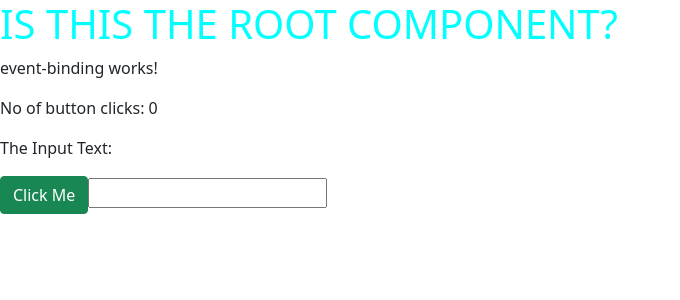
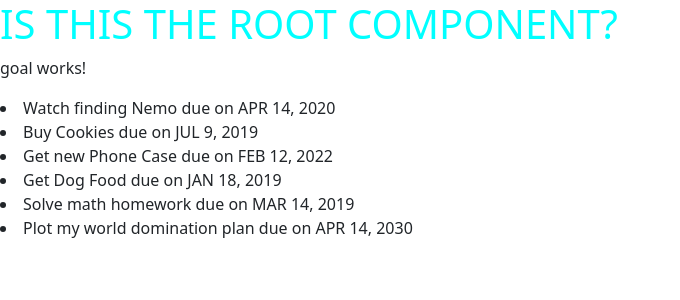
Before and after one commit to Paullete/angular-syntaxerror, an Angular app in the folder Desktop/Trial/angular-practice/: page / in a window 1280 px wide. Shown: the top 300 px of the page, without its empty margins (0-680 px from the left). Built offline with nearby package versions, Linux system fonts and the light colour scheme.

Commit message:
pipengoals

```diff
--- a/Desktop/Trial/angular-practice/src/app/app.component.html
+++ b/Desktop/Trial/angular-practice/src/app/app.component.html
@@ -5,4 +5,5 @@
 <!-- <app-my-second-component></app-my-second-component> -->
 <!-- <interpolation></interpolation> -->
 <!-- <app-property-binding></app-property-binding> -->
-<app-event-binding></app-event-binding>
+<!-- <app-event-binding></app-event-binding> -->
+<app-goal></app-goal>
--- a/Desktop/Trial/angular-practice/src/app/app.module.ts
+++ b/Desktop/Trial/angular-practice/src/app/app.module.ts
@@ -7,10 +7,12 @@ import {MyFirstComponent} from "./my-component/my-component";
 import { MySecondComponentComponent } from './my-second-component/my-second-component.component'
 import TheInterpolationComponent from './basics/databinding/interpolationcomponet/interpolation-component';
 import { PropertyBindingComponent } from './basics/databinding/property-binding/property-binding.component';
-import { EventBindingComponent } from './basics/databinding/event-binding/event-binding.component'
+import { EventBindingComponent } from './basics/databinding/event-binding/event-binding.component';
+import { GoalComponent } from './goal/goal/goal.component';
+
 @NgModule({
   declarations: [
-    AppComponent, MyFirstComponent, MySecondComponentComponent, TheInterpolationComponent, PropertyBindingComponent, EventBindingComponent
+    AppComponent, MyFirstComponent, MySecondComponentComponent, TheInterpolationComponent, PropertyBindingComponent, EventBindingComponent, GoalComponent,
   ],
   imports: [
     BrowserModule
--- /dev/null
+++ b/Desktop/Trial/angular-practice/src/app/goal/goal.ts
@@ -0,0 +1,6 @@
+export class Goal {
+    public showDescription: boolean;
+  constructor(public id: number,public name: string,public description: string, public completeDate: Date){
+    this.showDescription=false;
+  }
+}
--- /dev/null
+++ b/Desktop/Trial/angular-practice/src/app/goal/goal/goal.component.html
@@ -0,0 +1,5 @@
+<p>goal works!</p>
+<!-- <div *ngFor='let goal of goals;let i = index'>
+    <li appStrikethrough>{{goal.name}} due on {{goal.completeDate}}</li> -->
+    <div *ngFor='let goal of goals;let i = index'>
+        <li appStrikethrough>{{goal.name}} due on {{goal.completeDate|date|uppercase}}</li>
--- /dev/null
+++ b/Desktop/Trial/angular-practice/src/app/goal/goal/goal.component.ts
@@ -0,0 +1,23 @@
+import { Component, OnInit } from '@angular/core';
+import { Goal } from '../goal';
+@Component({
+  selector: 'app-goal',
+  templateUrl: './goal.component.html',
+  styleUrls: ['./goal.component.css']
+})
+export class GoalComponent implements OnInit {
+  goals: Goal[] = [
+    new Goal(1, 'Watch finding Nemo', 'Find an online version and watch merlin find his son',new Date(2020,3,14)),
+    new Goal(2,'Buy Cookies','I have to buy cookies for the parrot',new Date(2019,6,9)),
+    new Goal(3,'Get new Phone Case','Diana has her birthday coming up soon',new Date(2022,1,12)),
+    new Goal(4,'Get Dog Food','Pupper likes expensive snacks',new Date(2019,0,18)),
+    new Goal(5,'Solve math homework','Damn Math',new Date(2019,2,14)),
+    new Goal(6,'Plot my world domination plan','Cause I am an evil overlord',new Date(2030,3,14)),
+  ];
+
+  constructor() { }
+
+  ngOnInit(): void {
+  }
+
+}
```
Also changed, not shown: Desktop/Trial/angular-practice/src/app/goal/goal/goal.component.css (added), 2 other files (tests, documents, lock files or other folders).
